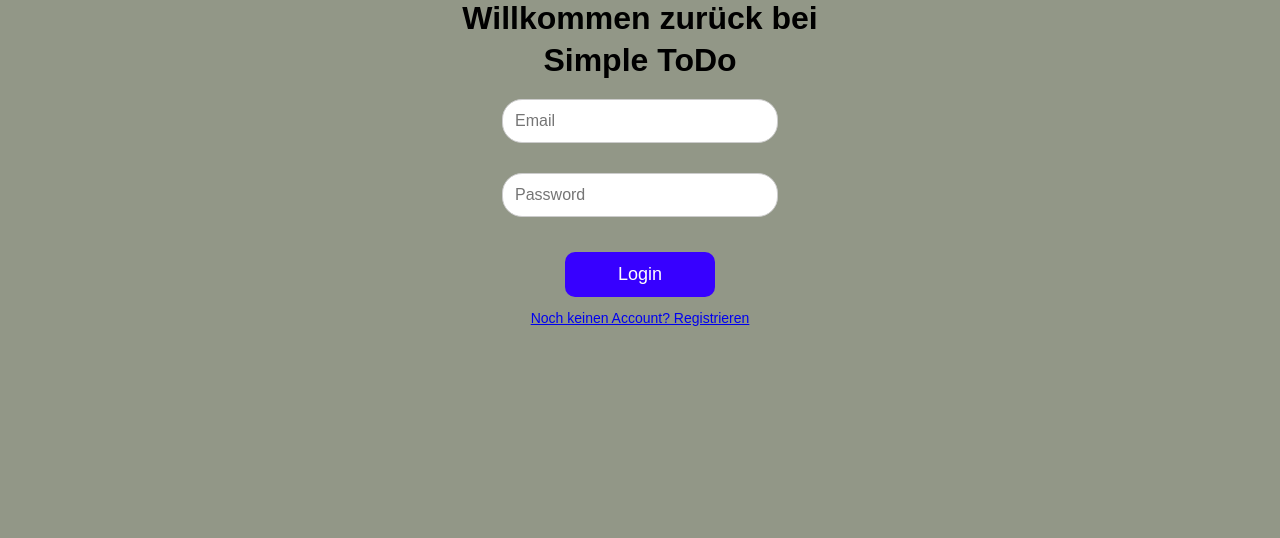
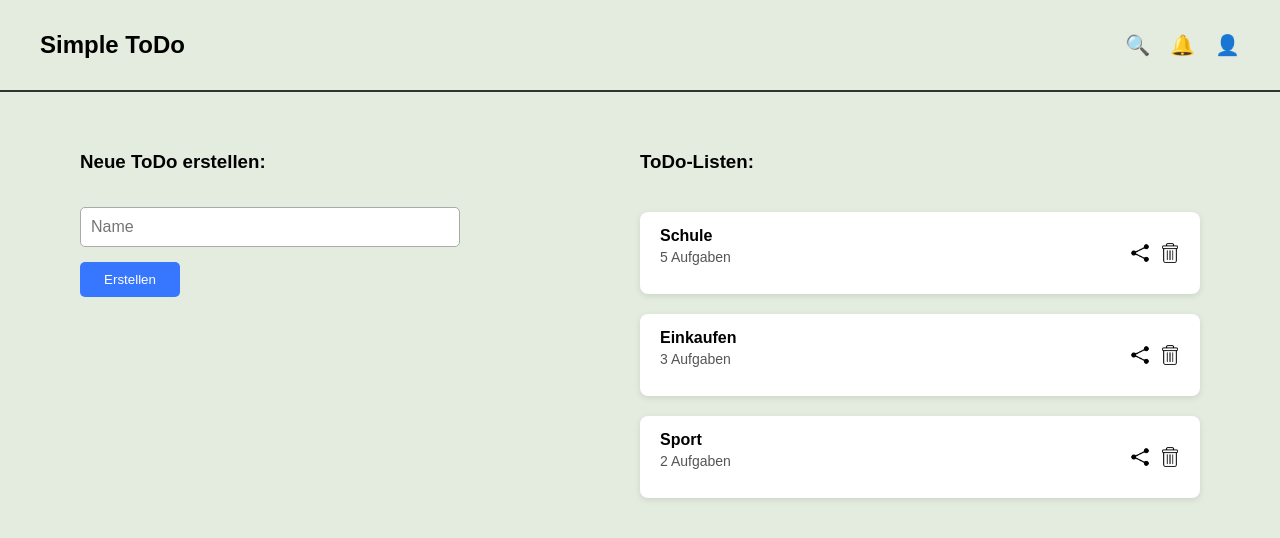
Before and after one commit to ilahimohamed7-ui/ToDo-App, a React (Vite) app in the folder ToDo-App/: page / in a window 1280 px wide. Shown: the top 538 px of the page. Built offline with nearby package versions, Linux system fonts and the light colour scheme.

Commit message:
Home page fertig gestellt

```diff
--- a/ToDo-App/src/App.jsx
+++ b/ToDo-App/src/App.jsx
@@ -1,12 +1,13 @@
 import { BrowserRouter, Routes, Route } from "react-router-dom";
 import Login from "./pages/Login/Login.jsx";
 import Register from "./pages/Register/Register.jsx";
+import Home from "./pages/Home/Home";
 
 export default function App() {
   return (
     <BrowserRouter>
       <Routes>
-        <Route path="/" element={<Login />} />
+        <Route path="/" element={<Home />} />
         <Route path="/register" element={<Register />} />
       </Routes>
     </BrowserRouter>
--- a/ToDo-App/src/pages/Home/Home.css
+++ b/ToDo-App/src/pages/Home/Home.css
@@ -0,0 +1,118 @@
+body {
+  margin: 0;
+  padding: 0;
+  font-family: sans-serif;
+  background-color: #e4ecdf;
+}
+
+/* Gesamte Seite */
+.home-container {
+  display: flex;
+  flex-direction: column;
+  height: 100vh;
+  width: 100%;
+}
+
+/* Header */
+.home-header {
+  display: flex;
+  justify-content: space-between;
+  align-items: center;
+  padding: 15px 40px;
+  border-bottom: 2px solid #333;
+}
+
+.home-title {
+  font-size: 24px;
+  font-weight: bold;
+}
+
+.header-icons {
+  display: flex;
+  gap: 20px;
+  font-size: 20px;
+}
+
+.icon {
+  cursor: pointer;
+}
+
+/* Hauptinhalt */
+.home-content {
+  display: flex;
+  justify-content: space-between;
+  padding: 40px 80px;
+}
+
+/* Linke Seite */
+.todo-create {
+  display: flex;
+  flex-direction: column;
+  gap: 15px;
+  width: 40%;
+}
+
+.todo-input {
+  width: 80%;
+  padding: 10px;
+  border-radius: 5px;
+  border: 1px solid #aaa;
+  font-size: 16px;
+}
+
+.add-button {
+  width: 100px;
+  padding: 10px;
+  background-color: #3777ff;
+  color: white;
+  border: none;
+  border-radius: 5px;
+  cursor: pointer;
+}
+
+/* Rechte Seite */
+.todo-lists {
+  width: 50%;
+  display: flex;
+  flex-direction: column;
+  gap: 20px;
+}
+
+.todo-box {
+  background-color: white;
+  border-radius: 8px;
+  padding: 15px 20px;
+  box-shadow: 0px 2px 6px rgba(0,0,0,0.1);
+}
+
+.todo-title {
+  font-weight: bold;
+  margin: 0;
+}
+
+.todo-subtext {
+  font-size: 14px;
+  color: #555;
+  margin-top: 4px;
+}
+
+.todo-box-content {
+  display: flex;
+  justify-content: space-between;
+  align-items: center;
+}
+
+.todo-icons {
+  display: flex;
+  gap: 10px;
+}
+
+.icon-btn {
+  width: 20px;
+  height: 20px;
+  cursor: pointer;
+}
+
+.icon-btn:hover {
+  opacity: 0.7;
+}
--- a/ToDo-App/src/pages/Home/Home.jsx
+++ b/ToDo-App/src/pages/Home/Home.jsx
@@ -0,0 +1,66 @@
+import "./Home.css";
+import shareIcon from "../../assets/share.png";
+import deleteIcon from "../../assets/delete.png";
+
+export default function Home() {
+  return (
+    <div className="home-container">
+      <header className="home-header">
+        <h1 className="home-title">Simple ToDo</h1>
+        <div className="header-icons">
+          <span>🔍</span>
+          <span>🔔</span>
+          <span>👤</span>
+        </div>
+      </header>
+      <div className="home-content">
+        <div className="todo-create">
+          <h3>Neue ToDo erstellen:</h3>
+          <input type="text" placeholder="Name" className="todo-input" />
+          <button className="add-button">Erstellen</button>
+        </div>
+
+        <div className="todo-lists">
+          <h3>ToDo-Listen:</h3>
+
+          <div className="todo-box">
+            <div className="todo-box-content">
+              <div>
+                <p className="todo-title">Schule</p>
+                <p className="todo-subtext">5 Aufgaben</p>
+              </div>
+              <div className="todo-icons">
+                <img src={shareIcon} alt="Teilen" className="icon-btn" />
+                <img src={deleteIcon} alt="Löschen" className="icon-btn" />
+              </div>
+            </div>
+          </div>
+          <div className="todo-box">
+            <div className="todo-box-content">
+              <div>
+                <p className="todo-title">Einkaufen</p>
+                <p className="todo-subtext">3 Aufgaben</p>
+              </div>
+              <div className="todo-icons">
+                <img src={shareIcon} alt="Teilen" className="icon-btn" />
+                <img src={deleteIcon} alt="Löschen" className="icon-btn" />
+              </div>
+            </div>
+          </div>
+          <div className="todo-box">
+            <div className="todo-box-content">
+              <div>
+                <p className="todo-title">Sport</p>
+                <p className="todo-subtext">2 Aufgaben</p>
+              </div>
+              <div className="todo-icons">
+                <img src={shareIcon} alt="Teilen" className="icon-btn" />
+                <img src={deleteIcon} alt="Löschen" className="icon-btn" />
+              </div>
+            </div>
+          </div>
+        </div>
+      </div>
+    </div>
+  );
+}
```
Also changed, not shown: ToDo-App/src/assets/delete.png (added), ToDo-App/src/assets/share.png (added).
